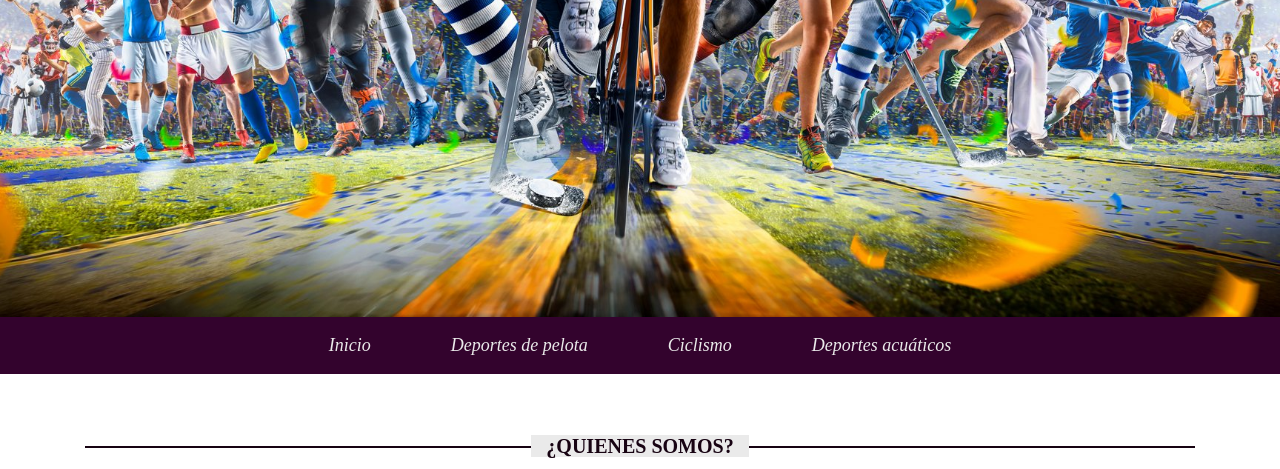
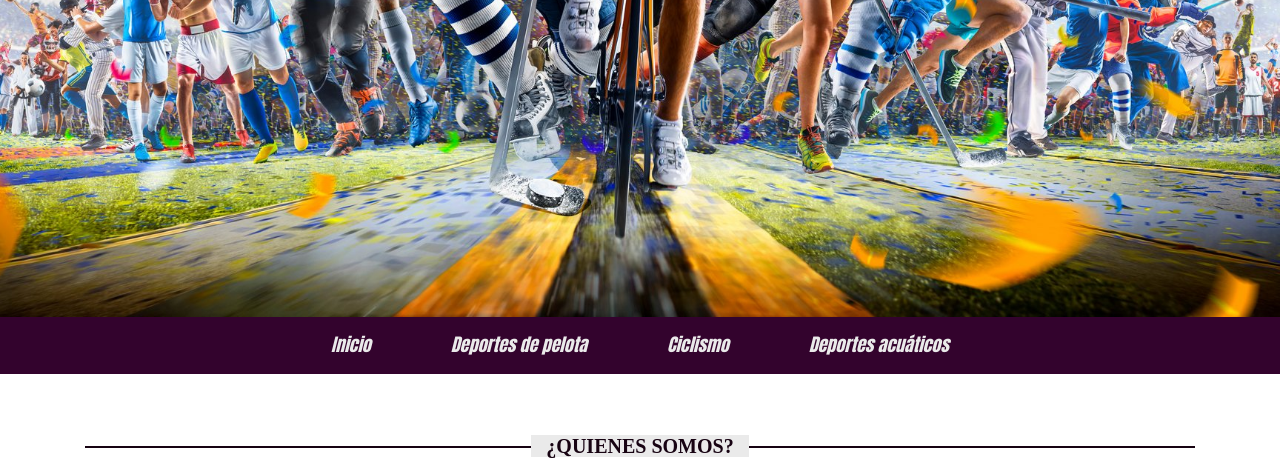
Before and after one commit to LiLL0/Manuel-Liebanas, a plain HTML site: page Practica guiada/index.html in a window 1280 px wide. Shown: the part 483-952 px from the top of the page. Drawn offline with nearby package versions, Linux system fonts and the light colour scheme; a script that the page names is missing.

Commit message:
practica guiada

```diff
--- a/Practica guiada/css/estilo.css
+++ b/Practica guiada/css/estilo.css
@@ -1,3 +1,11 @@
+@font-face {
+	font-family: Noto;
+	src: url(../fonts/NotoSans-Regular.ttf);
+  }
+  @font-face {
+	font-family: Anton;
+	src: url(../fonts/Anton-Regular.ttf);
+  }
 *{
     margin:0;
     padding: 0;
@@ -5,7 +13,7 @@
 }
 body{
     font-size: 20px;
-    font-family: sans-serif;
+    font-family: 'Noto';
 }
 p{
     font-size: 22px;
@@ -27,8 +35,6 @@ Header
 	height: 100vh;
 	font-size: 90px;
 	font-weight: 400;
-	font-family: 'Noto Serif', serif;
-	font-style: italic;
 	display: flex;
 	align-items: center;
 	justify-content: center;
@@ -53,7 +59,7 @@ menu navegador
 	text-align:center;
 	display: flex;
 	justify-content: center;
-	font-family: serif;
+	font-family: 'Anton';
 	font-style: italic;
 	margin-bottom: 60px;
 }
@@ -146,7 +152,7 @@ Productos
 	left: 50%;
 	position: absolute;
 	white-space: nowrap;
-	color: var(--blanco);
+	color: white;
 	font-size: 18px;
 	transform: translate(-50%, -50%);
 	overflow: hidden;
--- a/Practica guiada/paginas/DeporteAcuatico/css/estilo.css
+++ b/Practica guiada/paginas/DeporteAcuatico/css/estilo.css
@@ -1,3 +1,11 @@
+@font-face {
+	font-family: Noto;
+	src: url(../../../fonts/NotoSans-Regular.ttf);
+  }
+  @font-face {
+	font-family: Anton;
+	src: url(../../../fonts/Anton-Regular.ttf);
+  }
 *{
     margin:0;
     padding: 0;
@@ -7,7 +15,7 @@
 
 body{
     font-size: 20px;
-    font-family: sans-serif;
+    font-family: 'Noto';
 }
 p{
     font-size: 22px;
@@ -29,8 +37,7 @@ Header
 	height: 100vh;
 	font-size: 90px;
 	font-weight: 400;
-	font-family: 'Noto Serif', serif;
-	font-style: italic;
+
 	display: flex;
 	align-items: center;
 	justify-content: center;
@@ -55,7 +62,7 @@ menu navegador
 	text-align:center;
 	display: flex;
 	justify-content: center;
-	font-family: serif;
+	font-family: 'Anton';
 	font-style: italic;
 	margin-bottom: 60px;
 }
--- a/Practica guiada/paginas/ciclismo/css/estilo.css
+++ b/Practica guiada/paginas/ciclismo/css/estilo.css
@@ -1,3 +1,11 @@
+@font-face {
+	font-family: Noto;
+	src: url(../../../fonts/NotoSans-Regular.ttf);
+  }
+  @font-face {
+	font-family: Anton;
+	src: url(../../../fonts/Anton-Regular.ttf);
+  }
 *{
     margin:0;
     padding: 0;
@@ -7,7 +15,7 @@
 
 body{
     font-size: 20px;
-    font-family: sans-serif;
+    font-family: 'Noto';
 }
 p{
     font-size: 22px;
@@ -29,8 +37,6 @@ Header
 	height: 100vh;
 	font-size: 90px;
 	font-weight: 400;
-	font-family: 'Noto Serif', serif;
-	font-style: italic;
 	display: flex;
 	align-items: center;
 	justify-content: center;
@@ -55,7 +61,7 @@ menu navegador
 	text-align:center;
 	display: flex;
 	justify-content: center;
-	font-family: serif;
+	font-family: 'Anton';
 	font-style: italic;
 	margin-bottom: 60px;
 }
--- a/Practica guiada/paginas/deportePelota/css/estilo.css
+++ b/Practica guiada/paginas/deportePelota/css/estilo.css
@@ -1,3 +1,11 @@
+@font-face {
+	font-family: Noto;
+	src: url(../../../fonts/NotoSans-Regular.ttf);
+  }
+  @font-face {
+	font-family: Anton;
+	src: url(../../../fonts/Anton-Regular.ttf);
+  }
 *{
     margin:0;
     padding: 0;
@@ -7,7 +15,7 @@
 
 body{
     font-size: 20px;
-    font-family: sans-serif;
+    font-family: 'Noto';
 }
 p{
     font-size: 22px;
@@ -29,8 +37,7 @@ Header
 	height: 100vh;
 	font-size: 90px;
 	font-weight: 400;
-	font-family: 'Noto Serif', serif;
-	font-style: italic;
+
 	display: flex;
 	align-items: center;
 	justify-content: center;
@@ -55,7 +62,7 @@ menu navegador
 	text-align:center;
 	display: flex;
 	justify-content: center;
-	font-family: serif;
+	font-family: 'Anton';
 	font-style: italic;
 	margin-bottom: 60px;
 }
```
Also changed, not shown: Practica guiada/fonts/Anton-Regular.ttf (added), Practica guiada/fonts/NotoSans-Bold.ttf (added), Practica guiada/fonts/NotoSans-BoldItalic.ttf (added), Practica guiada/fonts/NotoSans-Italic.ttf (added), Practica guiada/fonts/NotoSans-Regular.ttf (added), 1 other file.
